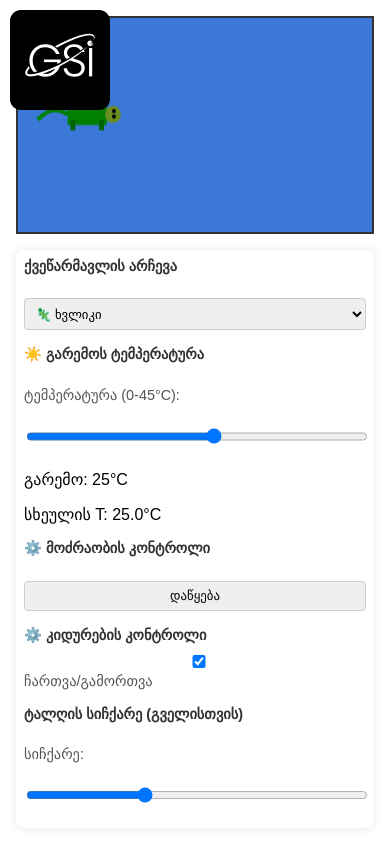
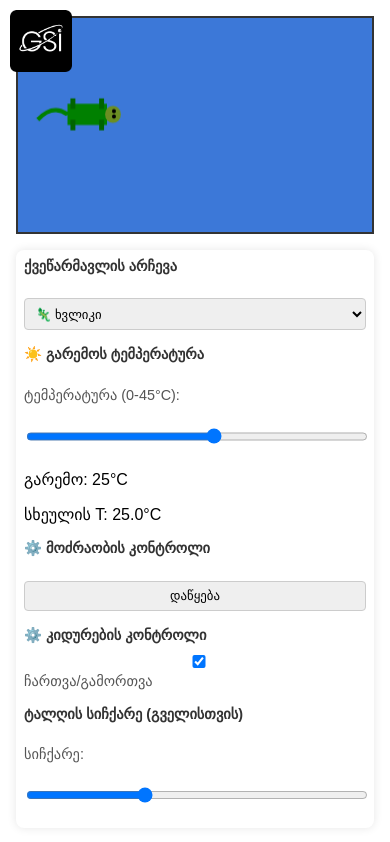
Before and after one commit to ekaterine199/reptile-simulation, a plain HTML site: page index.html in a window 390 px wide. Drawn offline with Linux system fonts and the light colour scheme.

Commit message:
Update logo

```diff
--- a/index.html
+++ b/index.html
@@ -109,6 +109,16 @@
             width: 100px;
             height: auto;
             z-index: 10;
+        }
+        @media (max-width: 768px) {
+            #logo {
+                width: 12vw;
+            }
+        }
+        @media (max-width: 480px) {
+            #logo {
+                width: 16vw;
+            }
         }
     </style>
 </head>
```
